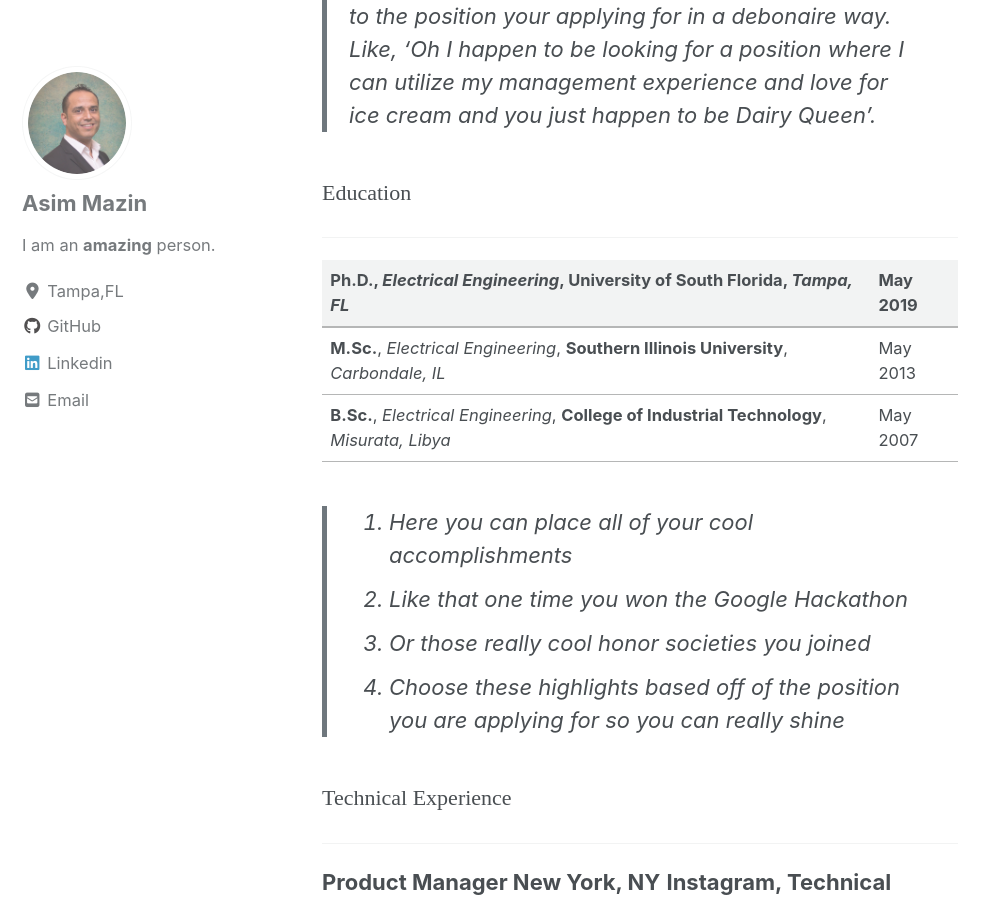
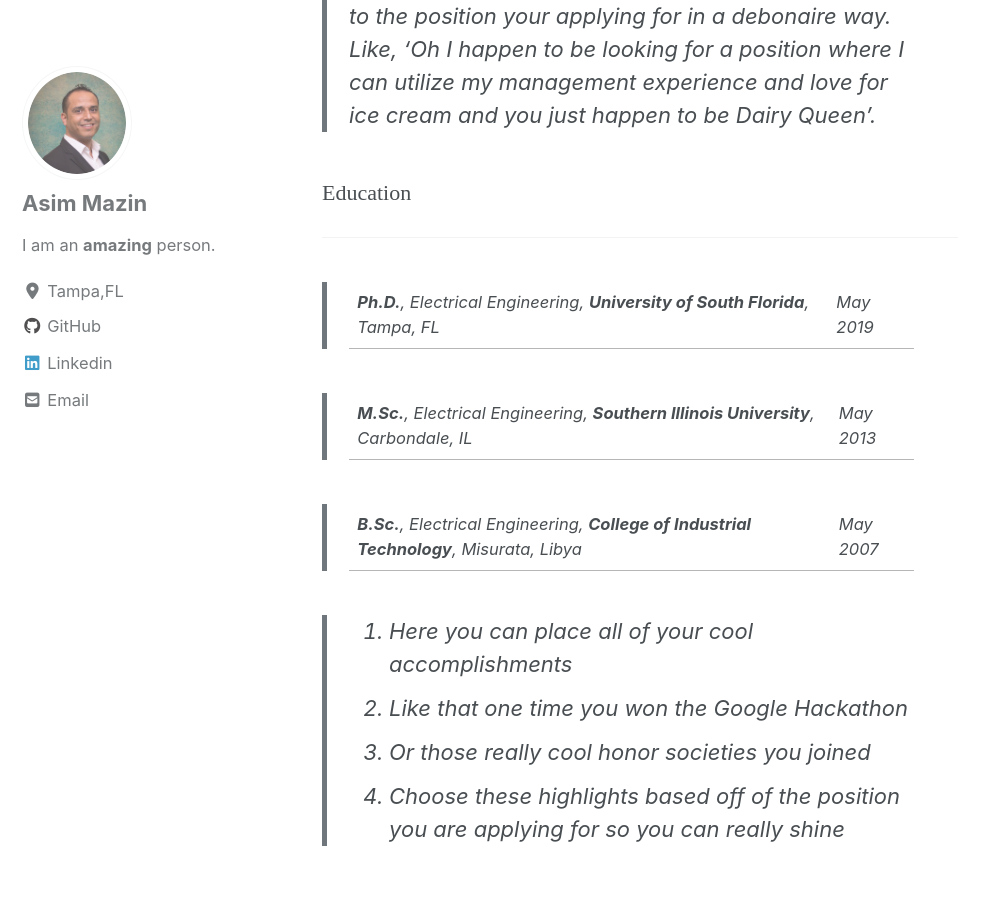
Before and after one commit to AsimMazin/Asimmazin.github.io, a Jekyll site: the page built from _pages/Resume.md, in a window 1280 px wide and 900 px high, scrolled down 339 px. Shown: the whole window, without its empty margins (0-999 px from the left). Built offline with Jekyll 4.4.1, drawn with Linux system fonts in a browser that asks for light colours; cached includes are drawn as plain includes; nearby versions of some CDN libraries.

Commit message:
New Modification

```diff
--- a/_pages/Resume.md
+++ b/_pages/Resume.md
@@ -14,11 +14,11 @@
 <br />
 - - - -
 
- **Ph.D.**, *Electrical Engineering*, **University of South Florida**, *Tampa, FL* | May 2019
-:--------------------------------------------------------------------------------- | :-------
-**M.Sc.**, *Electrical Engineering*, **Southern Illinois University**, *Carbondale, IL* | May 2013
-:--------------------------------------------------------------------------------- | :-------
-**B.Sc.**, *Electrical Engineering*, **College of Industrial Technology**, *Misurata, Libya*   | May 2007
+> **Ph.D.**, *Electrical Engineering*, **University of South Florida**, *Tampa, FL* | May 2019
+
+> **M.Sc.**, *Electrical Engineering*, **Southern Illinois University**, *Carbondale, IL* | May 2013
+
+> **B.Sc.**, *Electrical Engineering*, **College of Industrial Technology**, *Misurata, Libya*   | May 2007
 
 > 1. Here you can place all of your cool accomplishments
 > 2. Like that one time you won the Google Hackathon
```
